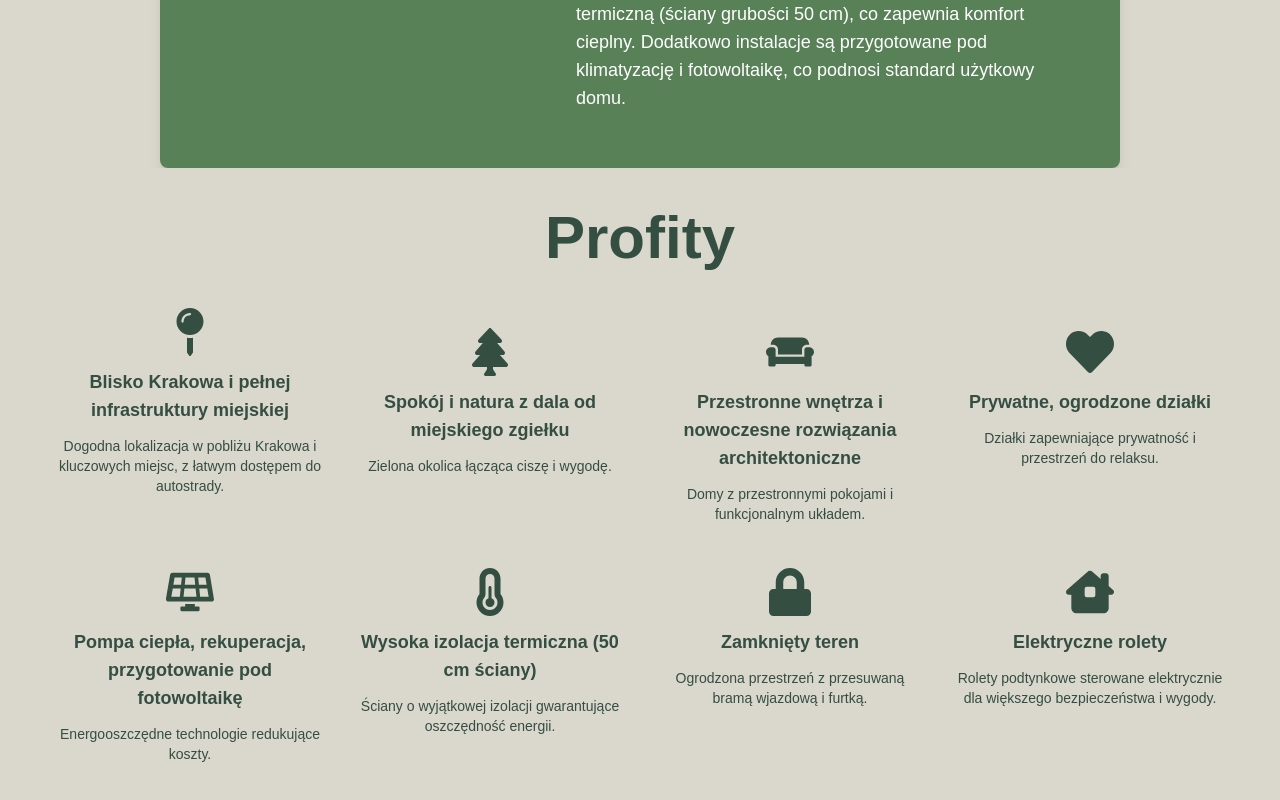
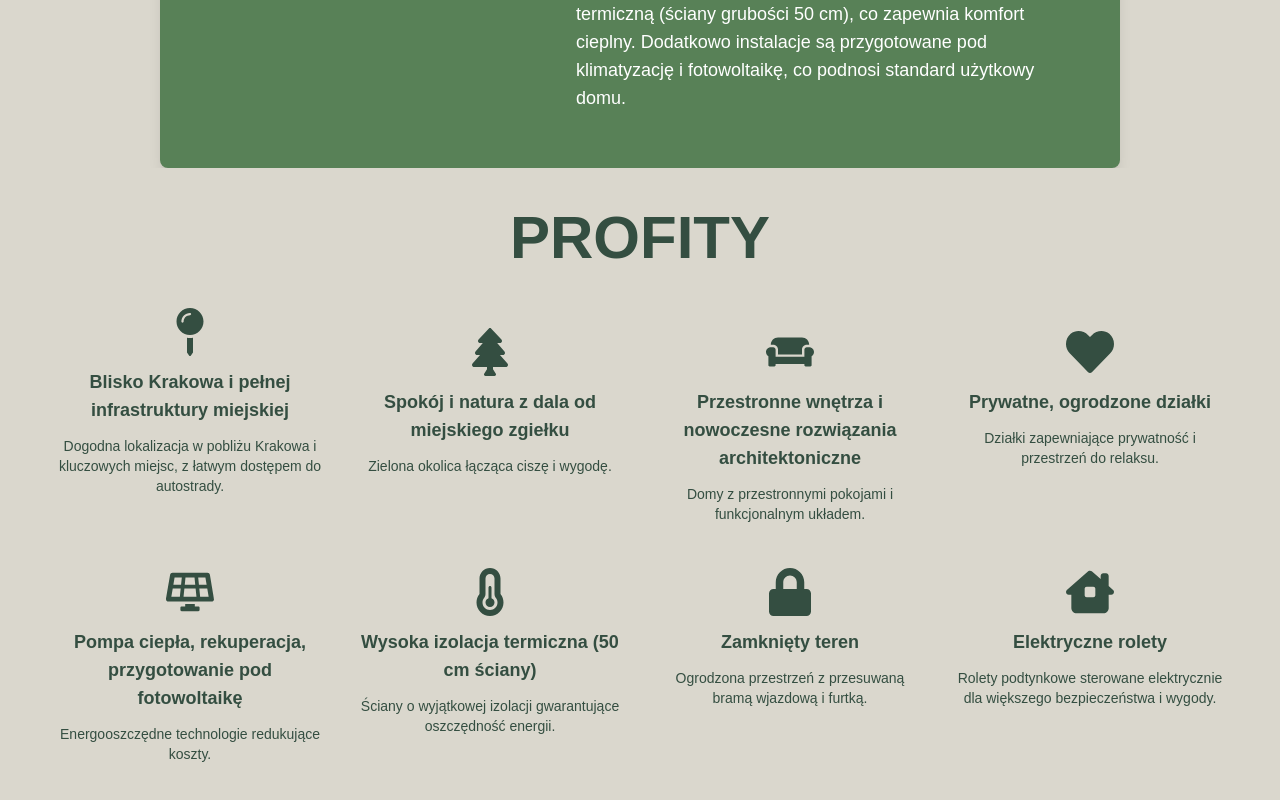
Before and after one commit to damiankaniewski/czarnochowice-website, a Next.js app: page / in a window 1280 px wide. Shown: the part 3828-4628 px from the top of the page. Built offline with nearby package versions, Linux system fonts and the light colour scheme.

Commit message:
fix: corrected capitalization

```diff
--- a/src/components/Profits.tsx
+++ b/src/components/Profits.tsx
@@ -15,7 +15,7 @@ export default function Profits() {
     >
       <div>
         <p className="text-6xl text-green4 pt-10 font-bold break-words max-w-full">
-          Profity
+          PROFITY
         </p>
       </div>
       <div className="flex w-full h-full flex-col p-10">
```
